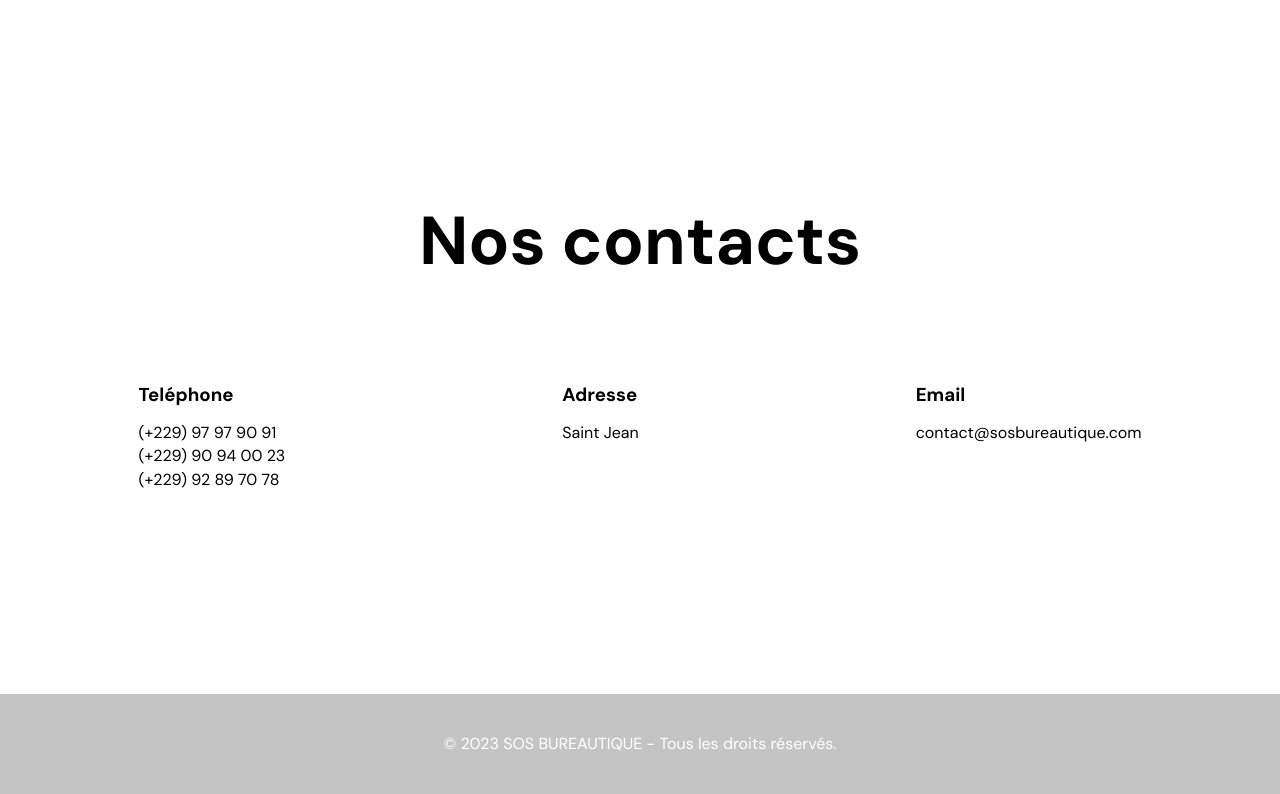
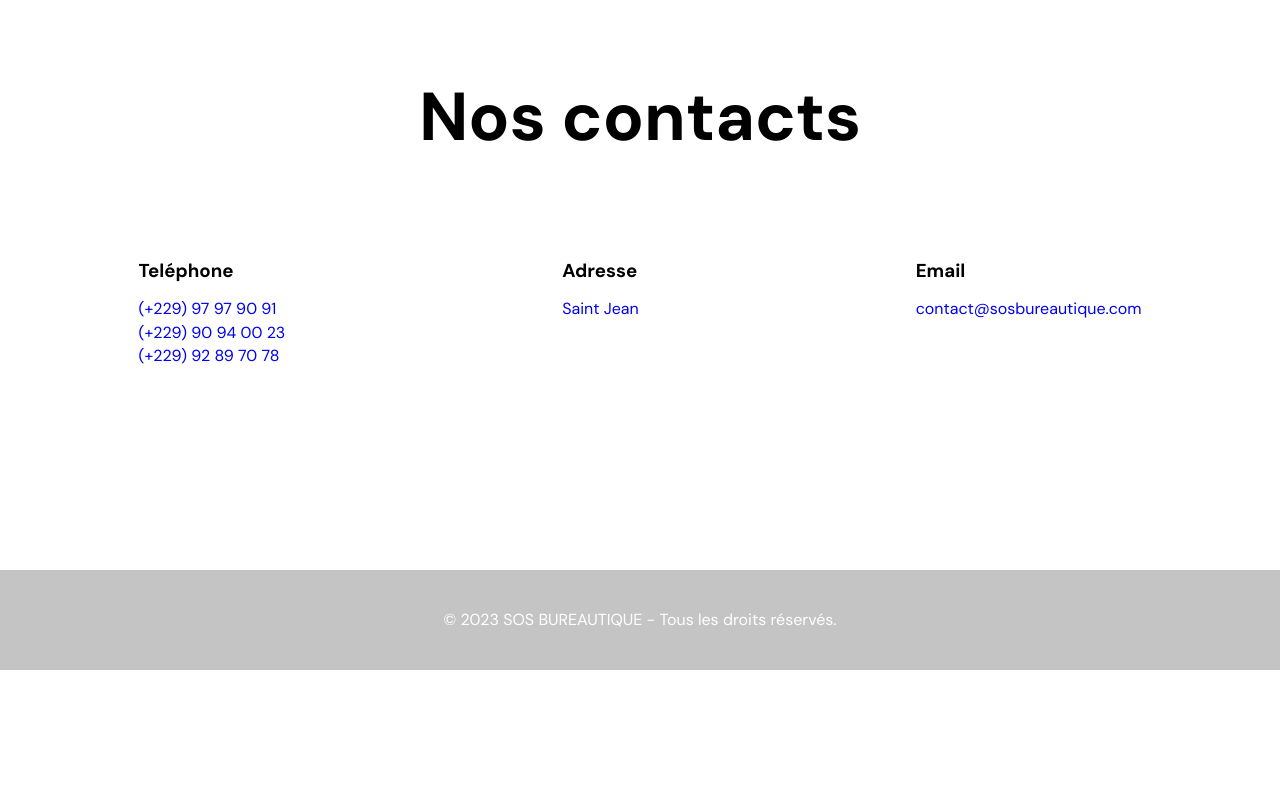
Before and after one commit to Iso-Doss/sos-bureautique, a plain HTML site: page index.html in a window 1280 px wide. Shown: the part 2001-2795 px from the top of the page. After the commit the page ends 2671 px from the top, so only its background shows below. Drawn offline with Linux system fonts and the light colour scheme.

Commit message:
Correction

```diff
--- a/index.html
+++ b/index.html
@@ -22,7 +22,7 @@
 
         <div class="sos-b-logo-container">
             <a href="index.html" class="sos-b-logo-link">
-                <img src="" alt="LOGO SOS BUREAUTIQUE" class="sos-b-logo">
+                <img src="#" alt="LOGO SOS BUREAUTIQUE" class="sos-b-logo">
             </a>
         </div>
 
@@ -63,7 +63,7 @@
 
                 <div class="sos-b-service-container">
 
-                    <img src="" alt="" class="sos-b-service-img">
+                    <img src="#" alt="IMAGE SERVICE SOS BUREAUTIQUE" class="sos-b-service-img">
 
                     <h3 class="sos-b-service-title">Titre de service</h3>
 
@@ -76,7 +76,7 @@
 
                 <div class="sos-b-service-container">
 
-                    <img src="" alt="" class="sos-b-service-img">
+                    <img src="#" alt="IMAGE SERVICE SOS BUREAUTIQUE" class="sos-b-service-img">
 
                     <h3 class="sos-b-service-title">Titre de service</h3>
 
@@ -89,7 +89,7 @@
 
                 <div class="sos-b-service-container">
 
-                    <img src="" alt="" class="sos-b-service-img">
+                    <img src="#" alt="IMAGE SERVICE SOS BUREAUTIQUE" class="sos-b-service-img">
 
                     <h3 class="sos-b-service-title">Titre de service</h3>
 
@@ -112,7 +112,7 @@
 
                 <div class="sos-b-about-img-container">
 
-                    <img src="" alt="" class="sos-b-about-img">
+                    <img src="#" alt="IMAGE A PROPOS SOS BUREAUTIQUE" class="sos-b-about-img">
 
                 </div>
 
@@ -148,9 +148,15 @@
                     <h3>Teléphone</h3>
 
                     <ul>
-                        <li>(+229) 97 97 90 91</li>
-                        <li>(+229) 90 94 00 23</li>
-                        <li>(+229) 92 89 70 78</li>
+                        <li>
+                            <a href="tel:+22997979091">(+229) 97 97 90 91</a>
+                        </li>
+                        <li>
+                            <a href="tel:+22997979091">(+229) 90 94 00 23</a>
+                        </li>
+                        <li>
+                            <a href="tel:+22997979091">(+229) 92 89 70 78</a>
+                        </li>
                     </ul>
 
                 </div>
@@ -160,7 +166,9 @@
                     <h3>Adresse</h3>
 
                     <ul>
-                        <li>Saint Jean</li>
+                        <li>
+                            <a href="https://maps.google.com/">Saint Jean</a>
+                        </li>
                     </ul>
 
                 </div>
@@ -170,7 +178,9 @@
                     <h3>Email</h3>
 
                     <ul>
-                        <li>contact@sosbureautique.com</li>
+                        <li>
+                            <a href="mailto:contact@sosbureautique.com">contact@sosbureautique.com</a>
+                        </li>
                     </ul>
 
                 </div>
--- a/public/css/styles.css
+++ b/public/css/styles.css
@@ -174,6 +174,10 @@
     justify-content: center;
     color: white;
     text-align: center;
+}
+
+.sos-b-contact-us-section a {
+    text-decoration: none;
 }
 
 .sos-b-about-img-container,
```
